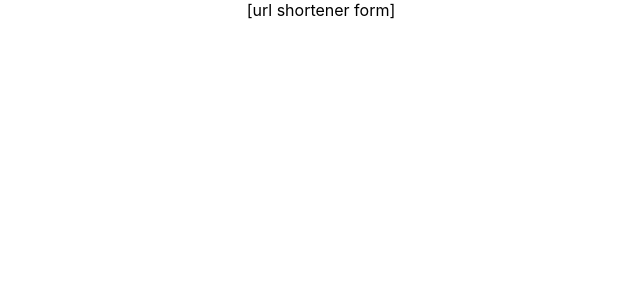
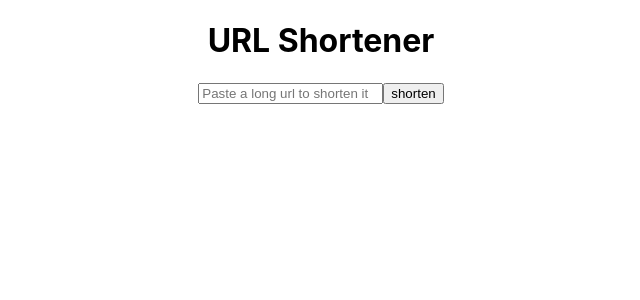
Before and after one commit to szamanr/react-url-shortener, a React (Create React App) app: page / in a window 1280 px wide. Shown: the top 300 px of the page, without its empty margins (319-959 px from the left). Built offline with nearby package versions, Linux system fonts and the light colour scheme.

Commit message:
build shortener form

```diff
--- a/src/Shortener.js
+++ b/src/Shortener.js
@@ -1,7 +1,29 @@
+import React, {useState} from "react";
+import * as ShortenerService from "./services/shortener";
+
 function Shortener() {
+    const [url, setUrl] = useState(null);
+
+    function handleChange(e) {
+        setUrl(e.target.value);
+    }
+
+    const handleSubmit = (e) => {
+        e.preventDefault();
+        console.debug(`shortening ${url}.`);
+
+        const shortUrl = ShortenerService.shorten(url);
+        console.debug(`short url: ${shortUrl}.`);
+    }
+
     return (
         <div>
-            [url shortener form]
+            <h1>URL Shortener</h1>
+            <form onSubmit={handleSubmit}>
+                <input name="url" value={url} onChange={handleChange}
+                       type="text" placeholder="Paste a long url to shorten it"/>
+                <button type="submit">shorten</button>
+            </form>
         </div>
     );
 }
--- /dev/null
+++ b/src/services/shortener.js
@@ -0,0 +1,3 @@
+export function shorten(url) {
+    return url;
+}
```
